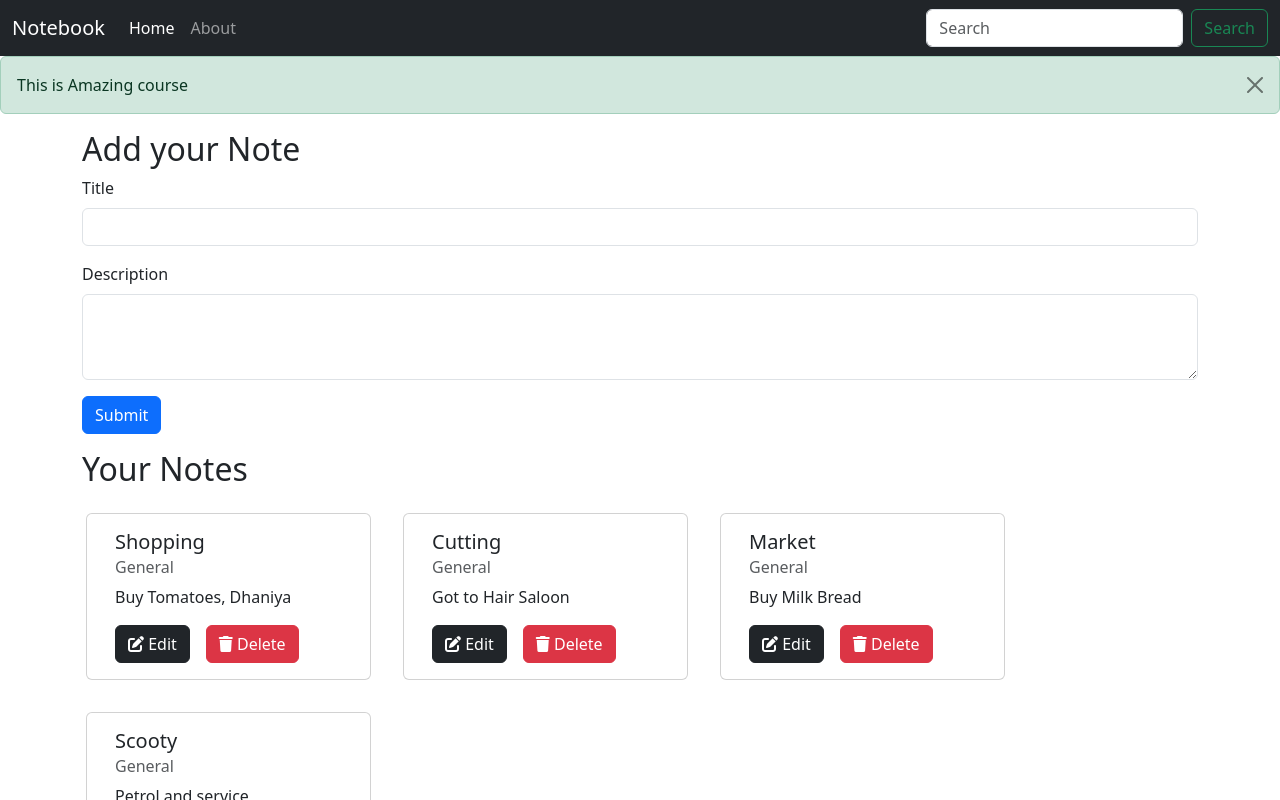
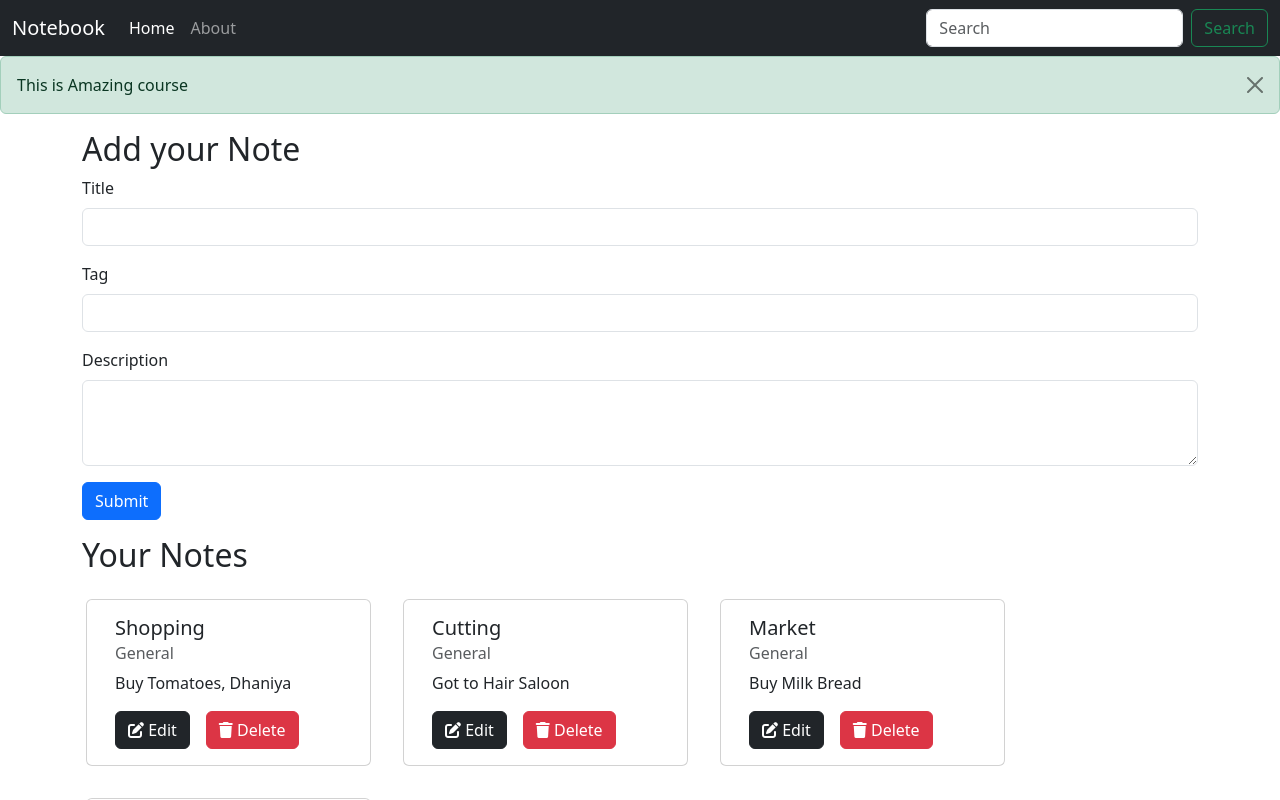
Before and after one commit to AdityaGupta-03/notebook-frontend, a React (Create React App) app: page / in a window 1280 px wide. Shown: the top 800 px of the page. Built offline with nearby package versions, Linux system fonts and the light colour scheme.

Commit message:
Adding a note

```diff
--- /dev/null
+++ b/src/components/AddNote.jsx
@@ -0,0 +1,40 @@
+import React, { useContext, useState } from 'react'
+import notesContext from '../context/Notes/NotesContext'
+
+const AddNote = () => {
+    const context = useContext(notesContext);
+
+    const [note, setNote] = useState({title: "", tag: "", desc: "" });
+
+    const onChange = (e)=>{
+        setNote({...note , [e.target.name]: e.target.value});
+    }
+
+    const onSubmit = (e)=>{
+        e.preventDefault();
+        context.addNote(note.title,note.desc,note.tag);
+    }
+
+    return (
+        <div className='container my-3'>
+            <h2>Add your Note</h2>
+            <form>
+                <div className="mb-3">
+                    <label htmlFor="title" className="form-label">Title</label>
+                    <input type="text" className="form-control" id="title" aria-describedby="Title" name='title' onChange={onChange}/>
+                </div>
+                <div className="mb-3">
+                    <label htmlFor="tag" className="form-label">Tag</label>
+                    <input type="text" className="form-control" id="tag" aria-describedby="Tag" name='tag' onChange={onChange}/>
+                </div>
+                <div className="mb-3">
+                    <label htmlFor="desc" className="form-label">Description</label>
+                    <textarea className="form-control" id="desc" rows="3" name='desc' onChange={onChange}></textarea>
+                </div>
+                <button type="submit" className="btn btn-primary" onClick={onSubmit}>Submit</button>
+            </form>
+        </div>
+    )
+}
+
+export default AddNote
--- a/src/components/Alert.jsx
+++ b/src/components/Alert.jsx
@@ -2,9 +2,9 @@ import React from 'react'
 
 function Alert(props) {
     return (
-        <div class="alert alert-success alert-dismissible fade show" role="alert">
+        <div className="alert alert-success alert-dismissible fade show" role="alert">
             {props.msg}
-            <button type="button" class="btn-close" data-bs-dismiss="alert" aria-label="Close"></button>
+            <button type="button" className="btn-close" data-bs-dismiss="alert" aria-label="Close"></button>
         </div>
     )
 }
--- a/src/components/Home.jsx
+++ b/src/components/Home.jsx
@@ -1,27 +1,12 @@
 import React from 'react'
 import Notes from './Notes';
+import AddNote from './AddNote';
 
 export default function Home() {
   return (
     <>
-      <div className='container my-3'>
-        <h2>Add your Note</h2>
-        <form>
-          <div className="mb-3">
-            <label htmlFor="title" className="form-label">Title</label>
-            <input type="text" className="form-control" id="title" aria-describedby="emailHelp" name='title' />
-          </div>
-          <div className="mb-3">
-            <label htmlFor="desc" className="form-label">Description</label>
-            <textarea className="form-control" id="desc" rows="3" name='desc'></textarea>
-          </div>
-          <button type="submit" className="btn btn-primary">Submit</button>
-        </form>
-      </div>
-      <div className="container my-3">
-        <Notes />
-      </div>
-
+      <AddNote />
+      <Notes />
     </>
 
   )
--- a/src/components/NoteItem.jsx
+++ b/src/components/NoteItem.jsx
@@ -7,7 +7,7 @@ const NoteItem = (props) => {
                 <h5 className="card-title">{props.note.title}</h5>
                 <h6 className="card-subtitle mb-2 text-body-secondary">{props.note.tag}</h6>
                 <p className="card-text">{props.note.description}</p>
-                <button type="button" className="btn btn-dark"> <i class="fa-solid fa-pen-to-square"></i> Edit </button>
+                <button type="button" className="btn btn-dark"> <i className="fa-solid fa-pen-to-square"></i> Edit </button>
                 <button type="button" className="btn btn-danger mx-3"> <i className="fa-solid fa-trash"></i> Delete </button>
             </div>
         </div>
--- a/src/components/Notes.jsx
+++ b/src/components/Notes.jsx
@@ -6,7 +6,7 @@ const Notes = () => {
     const context = useContext(notesContext);
 
     return (
-        <div className="my-3">
+        <div className="container my-3">
             <h2>Your Notes</h2>
             <div className="row">
                 {context.notes.map((note) => {
--- a/src/context/Notes/notesState.js
+++ b/src/context/Notes/notesState.js
@@ -72,7 +72,8 @@ const NotesState = (props) => {
             "date": "2024-06-12T14:28:59.572Z",
             "__v": 0
         }
-        setNotes([...notes, newNote]);
+        // setNotes([...notes, newNote]);
+        setNotes(notes.concat(newNote));
     }
 
     // Delete a Note
```
